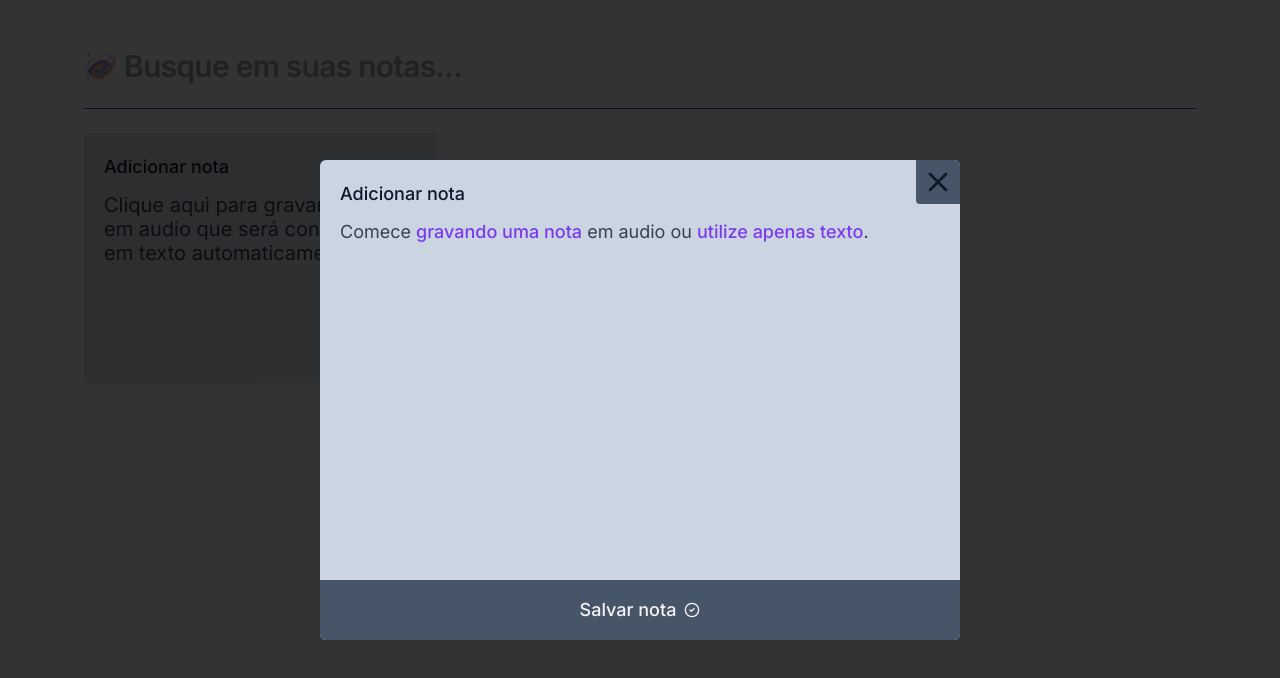
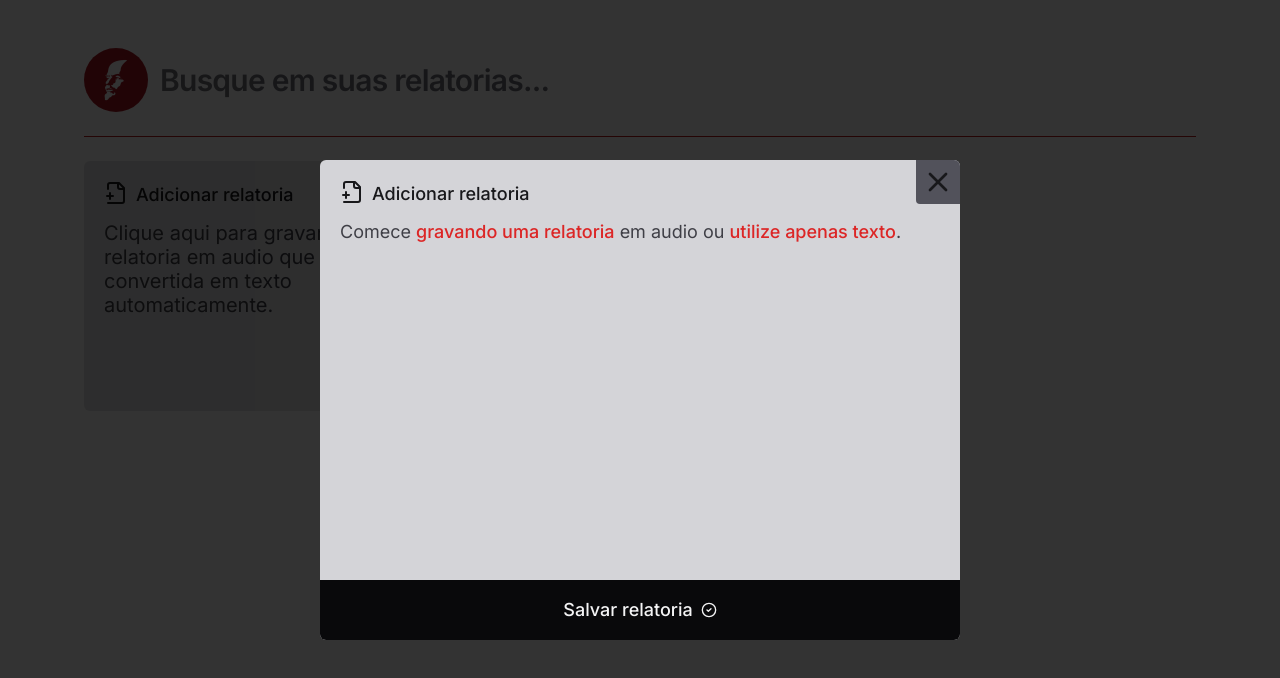
Before and after one commit to Couks/report-app, a React (Vite) app: page / in a window 1280 px wide. Both pictures are taken after a click on the button 261 px from the left and 258 px from the top of the page. Shown: the top 678 px of the page. Built offline with nearby package versions, Linux system fonts and the light colour scheme.

Commit message:
add new visual id

```diff
--- a/index.html
+++ b/index.html
@@ -10,10 +10,10 @@
       href="https://fonts.googleapis.com/css2?family=Inter:wght@100..900&display=swap"
       rel="stylesheet"
     />
-    <title>Notes App</title>
+    <title>Commie Report</title>
   </head>
   <body
-    class="bg-white text-slate-900 antialiased dark:bg-slate-900 dark:text-slate-50"
+    class="bg-white text-zinc-900 antialiased dark:bg-zinc-950 dark:text-zinc-50"
   >
     <div id="root"></div>
     <script type="module" src="/src/main.tsx"></script>
--- a/src/app.tsx
+++ b/src/app.tsx
@@ -59,29 +59,34 @@ export function App() {
       : notes;
 
   return (
+    <>
       <div className="mx-auto my-12 max-w-6xl space-y-6 px-5">
-
-      <form className="w-full flex gap-2">
-      <img src={logo} alt="NLW Expert" className="w-8 animate-pulse" />
+        <form className="flex w-full gap-3">
+          <img src={logo} alt="lenin" className="size-16 rounded-full" />
           <input
             type="text"
-          placeholder="Busque em suas notas..."
-          className="placeholder:text-state-500 w-full bg-transparent text-2xl md:text-3xl font-semibold tracking-tight outline-none"
+            placeholder="Busque em suas relatorias..."
+            className="w-full bg-transparent text-xl font-semibold tracking-tight outline-none placeholder:text-zinc-500 sm:text-3xl"
             onChange={handleSearch}
           />
         </form>
 
-      <div className="h-px bg-violet-700" />
+        <div className="h-px bg-red-700" />
 
         <div className="grid auto-rows-[250px] grid-cols-1 gap-6 md:grid-cols-2 lg:grid-cols-3">
           <NewNoteCard onNoteCreated={onNoteCreated} />
 
           {filteredNotes.map((note) => {
             return (
-            <NoteCard onNoteDeleted={onNoteDeleted} key={note.id} note={note} />
+              <NoteCard
+                onNoteDeleted={onNoteDeleted}
+                key={note.id}
+                note={note}
+              />
             );
           })}
         </div>
       </div>
+    </>
   );
 }
--- a/src/components/new-note-card.tsx
+++ b/src/components/new-note-card.tsx
@@ -1,5 +1,5 @@
 import * as Dialog from "@radix-ui/react-dialog";
-import { Ban, CheckCircle2, X } from "lucide-react";
+import { Ban, CheckCircle2, FilePlus2, X } from "lucide-react";
 import { ChangeEvent, FormEvent, useState } from "react";
 import { toast } from "sonner";
 
@@ -12,8 +12,7 @@ let speechRecognition: SpeechRecognition | null = null;
 export function NewNoteCard({ onNoteCreated }: NewNoteProps) {
   const [shouldShowOnboarding, setShouldShowOnboarding] = useState(true);
   const [isRecording, setIsRecording] = useState(false);
-  const [isDialogOpen, setIsDialogOpen] = useState(false); // State to control dialog open/close
-
+  const [isDialogOpen, setIsDialogOpen] = useState(false);
   const [content, setContent] = useState("");
 
   function handleStartEditor() {
@@ -41,7 +40,7 @@ export function NewNoteCard({ onNoteCreated }: NewNoteProps) {
 
     setShouldShowOnboarding(true);
 
-    toast.success("Nota criada com sucesso!");
+    toast.success("Relatoria criada com sucesso!");
 
     setIsDialogOpen(false); // Close dialog after saving
   }
@@ -97,44 +96,47 @@ export function NewNoteCard({ onNoteCreated }: NewNoteProps) {
 
   return (
     <Dialog.Root open={isDialogOpen} onOpenChange={setIsDialogOpen}>
-      <Dialog.Trigger className="relative flex flex-col gap-3 overflow-hidden rounded-md bg-slate-200 dark:bg-slate-600 p-5 text-left outline-none transition hover:ring-2 hover:ring-violet-600 focus-visible:ring-2 focus-visible:ring-violet-600">
-        <span className="text-2xl font-medium text-slate-900 dark:text-zinc-100 md:text-lg">
-          Adicionar nota
+      <Dialog.Trigger className="relative flex flex-col gap-3 overflow-hidden rounded-md bg-zinc-200 p-5 text-left outline-none transition hover:ring-2 hover:ring-red-600 focus-visible:ring-2 focus-visible:ring-red-600 dark:bg-zinc-600">
+        <span className="flex gap-2 text-2xl font-medium text-zinc-900 md:text-lg dark:text-zinc-100">
+          <FilePlus2 />
+          Adicionar relatoria
         </span>
-        <p className="md:text-md text-xl leading-6 text-slate-700 dark:text-slate-300">
-          Clique aqui para gravar uma nota em audio que será convertida em texto automaticamente.
+        <p className="md:text-md text-xl leading-6 text-zinc-700 dark:text-zinc-300">
+          Clique aqui para gravar uma relatoria em audio que será convertida em
+          texto automaticamente.
         </p>
       </Dialog.Trigger>
 
       <Dialog.Portal>
         <Dialog.Overlay className="fixed inset-0 bg-black/80">
-          <Dialog.Content className="fixed inset-0 flex w-full flex-col overflow-hidden bg-slate-300 dark:bg-slate-700 outline-none md:inset-auto md:left-1/2 md:top-1/2 md:h-[60vh] md:max-w-[640px] md:-translate-x-1/2 md:-translate-y-1/2 md:rounded-md">
+          <Dialog.Content className="fixed inset-0 flex w-full flex-col overflow-hidden bg-zinc-300 outline-none md:inset-auto md:left-1/2 md:top-1/2 md:h-[60vh] md:max-w-[640px] md:-translate-x-1/2 md:-translate-y-1/2 md:rounded-md dark:bg-zinc-700">
             <Dialog.Close
-              className="absolute right-0 top-0 rounded-es bg-slate-600 dark:bg-slate-800 p-1.5 text-slate-900 dark:text-slate-400 hover:text-slate-100"
+              className="absolute right-0 top-0 rounded-es bg-zinc-600 p-1.5 text-zinc-900 hover:text-zinc-100 dark:bg-zinc-800 dark:text-zinc-400"
               onClick={handleCloseDialog}
             >
               <X className="size-8" />
             </Dialog.Close>
             <form className="flex flex-1 flex-col">
               <div className="flex flex-1 flex-col justify-center gap-3 p-5 md:justify-start">
-                <span className="text-3xl font-medium text-slate-900 dark:text-slate-300 md:text-lg">
-                  Adicionar nota
+                <span className="flex gap-2 text-3xl font-medium text-zinc-900 md:text-lg dark:text-zinc-300">
+                  <FilePlus2 />
+                  Adicionar relatoria
                 </span>
                 {shouldShowOnboarding ? (
-                  <p className="leading-12 text-2xl text-slate-700 dark:text-slate-400 md:text-lg md:leading-6">
+                  <p className="leading-12 text-2xl text-zinc-700 md:text-lg md:leading-6 dark:text-zinc-400">
                     Comece{" "}
                     <button
                       type="button"
                       onClick={handleStartRecording}
-                      className="font-medium text-violet-600 dark:text-violet-400 hover:underline "
+                      className="font-medium text-red-600 hover:underline dark:text-red-400"
                     >
-                      gravando uma nota
+                      gravando uma relatoria
                     </button>{" "}
                     em audio ou{" "}
                     <button
                       type="button"
                       onClick={handleStartEditor}
-                      className="font-medium text-violet-600 dark:text-violet-400 hover:underline"
+                      className="font-medium text-red-600 hover:underline dark:text-red-400"
                     >
                       utilize apenas texto
                     </button>
@@ -143,7 +145,7 @@ export function NewNoteCard({ onNoteCreated }: NewNoteProps) {
                 ) : (
                   <textarea
                     autoFocus
-                    className="text-md flex-1 resize-none bg-transparent leading-6 text-slate-700 dark:text-slate-400 outline-none"
+                    className="text-md flex-1 resize-none bg-transparent leading-6 text-zinc-700 outline-none dark:text-zinc-400"
                     onChange={handleContentChanged}
                     value={content}
                   ></textarea>
@@ -154,18 +156,19 @@ export function NewNoteCard({ onNoteCreated }: NewNoteProps) {
                 <button
                   type="button"
                   onClick={handleStopRecording}
-                  className="text-md flex w-full items-center justify-center gap-2 bg-slate-600 dark:bg-slate-900 py-4 text-center text-2xl font-medium text-zinc-100 dark:text-slate-300 outline-none transition hover:text-red-500 hover:text-xl md:text-lg"
+                  className="text-md flex w-full items-center justify-center gap-2 bg-zinc-600 py-4 text-center text-2xl font-medium text-zinc-100 outline-none transition hover:text-xl hover:text-red-500 md:text-lg dark:bg-zinc-900 dark:text-zinc-300"
                 >
                   <div className="size-3 animate-pulse rounded-full bg-red-600 dark:bg-red-500" />
-                  Gravando <Ban className="w-4 text-red-600 dark:text-red-500" />
+                  Gravando{" "}
+                  <Ban className="w-4 text-red-600 dark:text-red-500" />
                 </button>
               ) : (
                 <button
                   type="button"
                   onClick={handleSaveNote}
-                  className="text-md flex w-full items-center justify-center gap-2 bg-slate-600 dark:bg-slate-900 py-4 text-center text-2xl font-medium text-zinc-100 outline-none transition hover:text-green-500 hover:text-xl md:text-lg"
+                  className="text-md flex w-full items-center justify-center gap-2 bg-zinc-950 py-4 text-center text-2xl font-medium text-zinc-100 outline-none transition hover:text-xl hover:text-green-500 md:text-lg dark:bg-zinc-900"
                 >
-                  Salvar nota <CheckCircle2 className="w-4" />
+                  Salvar relatoria <CheckCircle2 className="w-4" />
                 </button>
               )}
             </form>
--- a/src/index.css
+++ b/src/index.css
@@ -2,24 +2,20 @@
 @tailwind components;
 @tailwind utilities;
 
-/* width */
 ::-webkit-scrollbar {
-    width: 2px;
+  width: 3px;
 }
 
-/* Track */
 ::-webkit-scrollbar-track {
-    background: transparent;
-    border-radius: 100%;
+  background: transparent;
+  border-radius: 100%;
 }
 
-/* Handle */
 ::-webkit-scrollbar-thumb {
-    background: #9333ea;
-    border-radius: 5px;
+  background: #a7141e;
+  border-radius: 5px;
 }
 
-/* Handle on hover */
 ::-webkit-scrollbar-thumb:hover {
-    background: #7227b6;
+  background: #a71419;
 }
--- a/tailwind.config.js
+++ b/tailwind.config.js
@@ -1,13 +1,10 @@
 /** @type {import('tailwindcss').Config} */
 export default {
-  content: [
-    "./index.html",
-    "./src/**/*.{js,ts,jsx,tsx}",
-  ],
+  content: ["./index.html", "./src/**/*.{js,ts,jsx,tsx}"],
   theme: {
     extend: {
       fontFamily: {
-        sans: ['Inter', 'sans-serif']
+        sans: ["Inter", "sans-serif"],
       },
     },
   },
```
Also changed, not shown: src/components/note-card.tsx (+23 -17 lines), public/favicon.png (deleted), src/assets/logo.png. Lines whose indentation alone changed are shown as unchanged.
